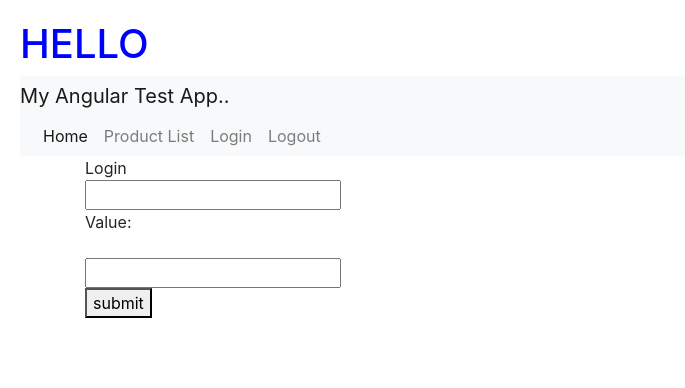
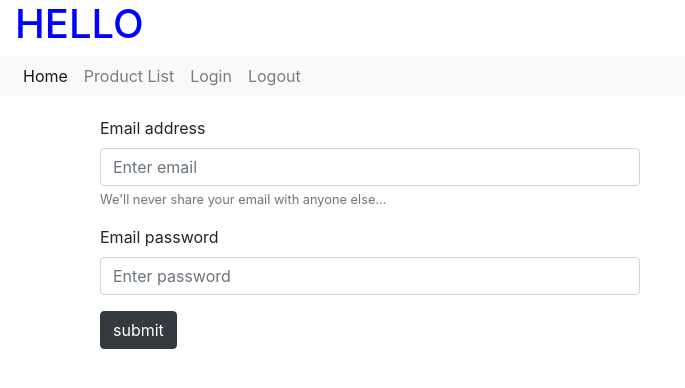
Before and after one commit to linoravny/Angular7-Test1, an Angular app: page /form in a window 1280 px wide. Shown: the top 388 px of the page, without its empty margins (0-685 px from the left). Built offline with nearby package versions, Linux system fonts and the light colour scheme.

Commit message:
form with bootsrap grid system

```diff
--- a/src/app/app.component.html
+++ b/src/app/app.component.html
@@ -1,12 +1,12 @@
 <!--The content below is only a placeholder and can be replaced.-->
-<h1>HELLO</h1>
+<h1 class="container-fluid">HELLO</h1>
 <!-- <pm-products></pm-products>
 <app-form></app-form>
 <app-home></app-home> -->
 <div>
 
     <nav class='"navbar navbar-expand-sm navbar-light bg-light'>
-        <a class='navbar-brand'>{{pageTitle}}</a>
+        <!-- <a class='navbar-brand'>{{pageTitle}}</a> -->
         <div class='container-fluid collapse navbar-collapse'>
             <ul class='navbar-nav'>
                 <li class="nav-item active"><a class="nav-link" routerLink="/home">Home</a></li>
--- a/src/app/form/form.component.css
+++ b/src/app/form/form.component.css
@@ -0,0 +1,3 @@
+form[name="loginForm"]{
+    margin: 20px 0;
+}
--- a/src/app/form/form.component.html
+++ b/src/app/form/form.component.html
@@ -1,27 +1,38 @@
-<div class='panel panel-primary'>
-  <div class='panel-heading' >
-    {{pageTite}}
+<div class='container'>
+  <!-- <div class='row'>
+    <div class="col-sm">{{pageTite}}</div>
+  </div> -->
+
+  <form [formGroup]="myForm" (submit)="handleLogin()" name="loginForm">
+
+    <!--email-->
+    <div class="form-group">
+      <label for="email">Email address</label>
+      <input type="email"
+        formControlName="email"
+        class="form-control col-sm-6"
+        placeholder="Enter email"
+        aria-describedby="emailHelp"  />
+      <small id="emailHelp" class="form-text text-muted">We'll never share your email with anyone else...</small>
+      <div *ngIf="myForm.controls.email.value">Value: {{ myForm.controls.email.value }}</div>
+      <!--validation-->
+      <div class='alert alert-danger' *ngIf="myForm.get('email').hasError('required') &&
+                (myForm.controls.email.dirty || myForm.controls.email.touched)" role="alert">
+        email is required
       </div>
-  <div class='panel-body'>
-      <form [formGroup]="myForm" (submit)="handleLogin()">
-          <input type="email" formControlName="email"  />
-          <div>
-            Value: {{ myForm.controls.email.value }}
     </div>
 
-          <div *ngIf="myForm.get('email').hasError('required') &&
-                    (myForm.controls.email.dirty || myForm.controls.email.touched)"
-            class="alert alert-danger">
-              email is required
-         </div>
-
-          <br/>
-
-          <input type="password" formControlName="password"/>
+    <!--password-->
+    <div class="form-group">
+      <label for="email">Email password</label>
+      <input type="password"
+          formControlName="password"
+          class="form-control col-sm-6"
+          placeholder="Enter password"/>
       <!--validation-->
       <div *ngIf="password.errors &&
                 (password.dirty || password.touched)"
-            class="alert alert-danger">
+        class="alert alert-danger" role="alert">
         <div *ngIf="password.errors.required">
           Password is required
         </div>
@@ -32,8 +43,11 @@
           xxx not available for password
         </div>
       </div>
-          <br/>
+    </div>
 
-          <button type="submit">submit</button>
+    <!--submit-->
+    <div class='form-group'>
+      <button type="submit" class="btn btn-dark">submit</button>
+    </div>
+
   </form>
-</div>
--- a/src/styles.css
+++ b/src/styles.css
@@ -1,4 +1 @@
 /* You can add global styles to this file, and also import other style files */
-body {
-    padding: 20px;
-}
```
Lines whose indentation alone changed are shown as unchanged.
